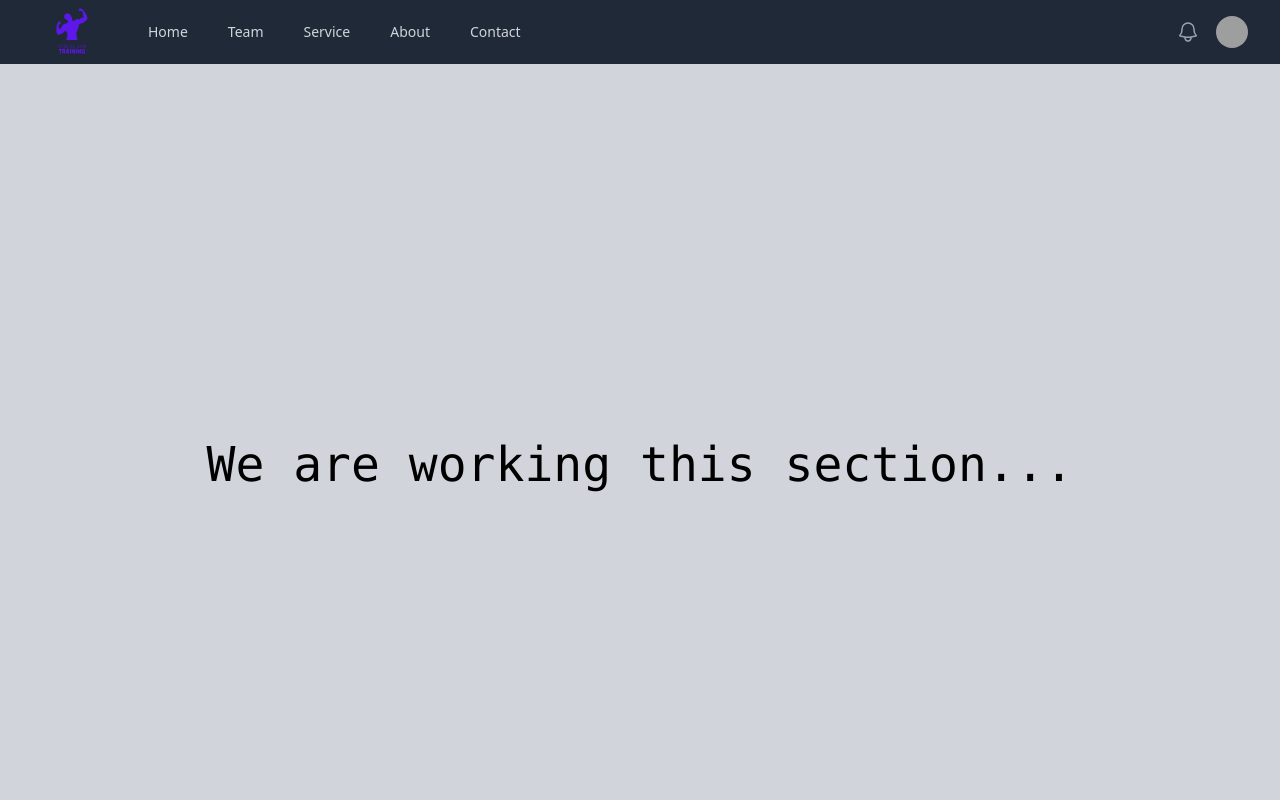
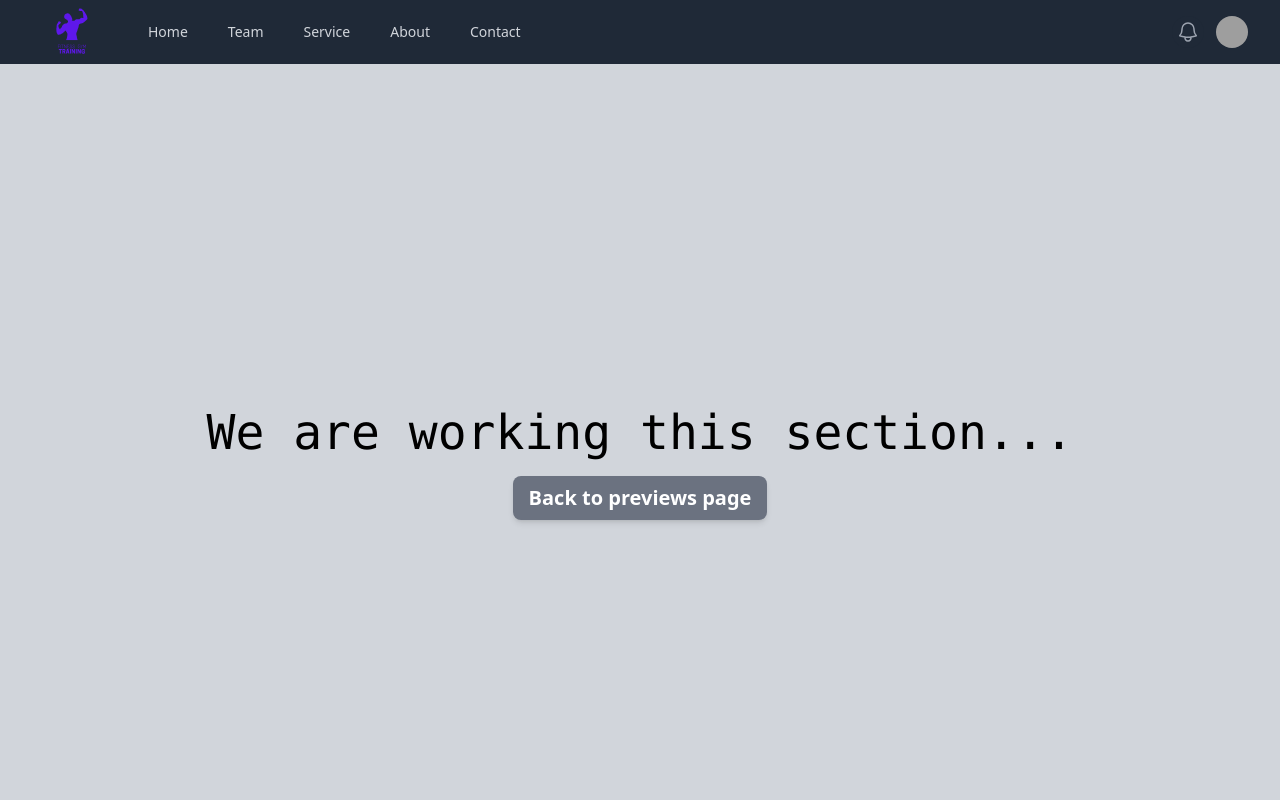
Before and after one commit to mostakshahariyar/gym, a React (Create React App) app: page /details in a window 1280 px wide. Shown: the top 800 px of the page. Built offline with nearby package versions, Linux system fonts and the light colour scheme; grey boxes are pictures that could not be loaded.

Commit message:
add btn in details section

```diff
--- a/src/component/Details/Details.js
+++ b/src/component/Details/Details.js
@@ -1,9 +1,14 @@
 import React from 'react';
+import { Link } from 'react-router-dom';
 
 const Details = () => {
         return (
-                <div>
-                        <h1 className='text-center h-screen flex justify-center items-center bg-gray-300 text-5xl font-mono'>We are working this section...</h1>
+                <div className='h-screen flex flex-col gap-5 justify-center items-center bg-gray-300'>
+                        <h1 className='text-center   text-5xl font-mono'>We are working this section...</h1>
+
+                        <Link to="/team">
+                        <button className='py-2 px-4 bg-gray-500 text-white font-semibold rounded-lg shadow-md hover:bg-gray-700 focus:outline-none focus:ring-2 focus:ring-gray-400 focus:ring-opacity-75 text-xl'>Back to previews page</button>
+                        </Link>
                 </div>
         );
 };
```
